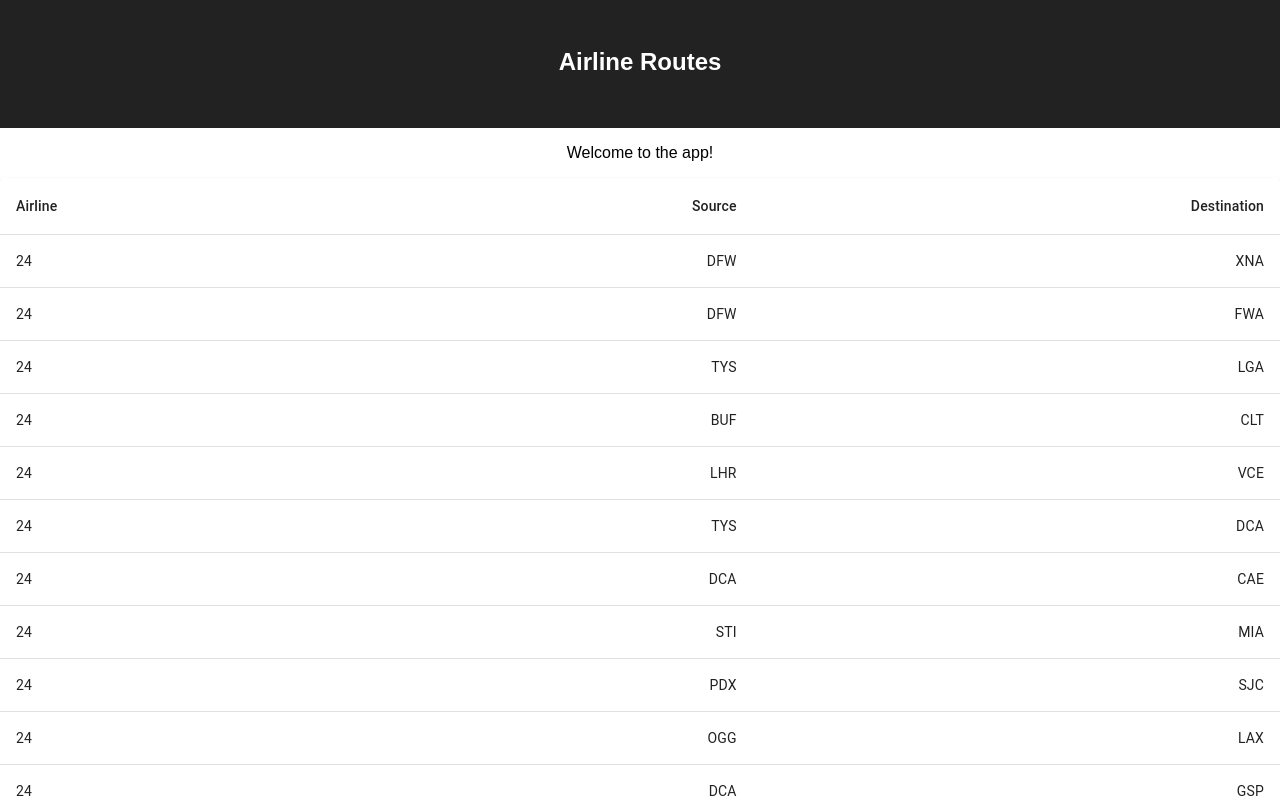
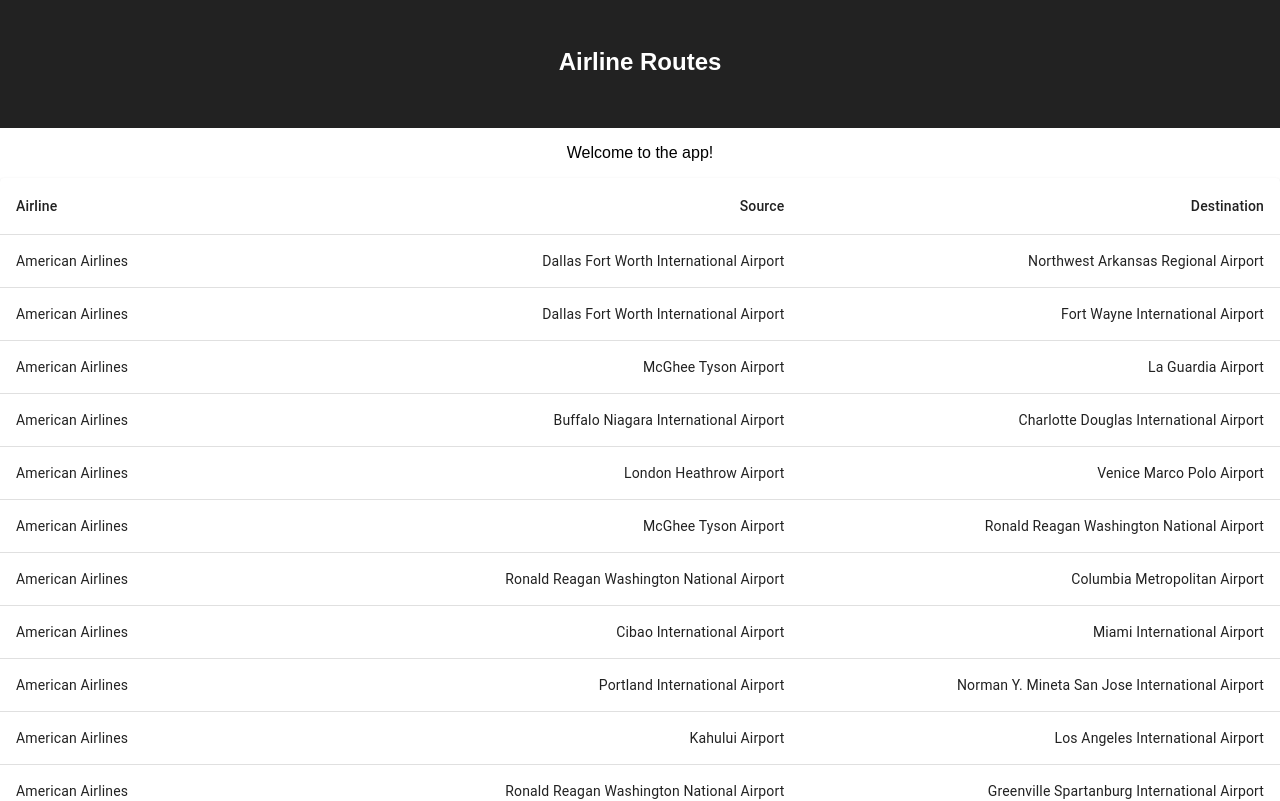
Before and after one commit to trent-cooper/airlines-map, a React (Create React App) app: page / in a window 1280 px wide. Shown: the top 801 px of the page. Built offline with nearby package versions, Linux system fonts and the light colour scheme.

Commit message:
Updated table to display human friendly values

```diff
--- a/src/App.js
+++ b/src/App.js
@@ -1,4 +1,4 @@
-import React, { Component } from 'react';
+import React from 'react';
 import './App.css';
 import data from './data'
 import { makeStyles } from '@material-ui/styles';
@@ -18,6 +18,8 @@
   },
 });
 
+const { routes, getAirlineById, getAirportByCode } = data
+
 const DataTable = ({ routes }) => {
   const classes = useStyles()
 
@@ -34,9 +36,9 @@
       <TableBody>
         {routes.map(route => (
           <TableRow key={route.airline + route.src + route.dest}>
-            <TableCell>{route.airline}</TableCell>
-            <TableCell align="right">{route.src}</TableCell>
-            <TableCell align="right">{route.dest}</TableCell>
+            <TableCell>{getAirlineById(route.airline)}</TableCell>
+            <TableCell align="right">{getAirportByCode(route.src)}</TableCell>
+            <TableCell align="right">{getAirportByCode(route.dest)}</TableCell>
           </TableRow>
         ))}
       </TableBody>
@@ -54,7 +56,7 @@
     <p>
       Welcome to the app!
     </p>
-    <DataTable routes={data.routes}/>
+    <DataTable routes={routes}/>
   </section>
 </div>
 )
--- a/src/data.js
+++ b/src/data.js
@@ -1,3 +1,13 @@
+const getAirlineById = (id) => {
+  const airline = airlines.find(airline => airline.id === id)
+  return airline.name
+}
+
+const getAirportByCode = (code) => {
+  const airport = airports.find(airport => airport.code === code)
+  return airport.name
+}
+
 const routes = [
   {"airline":24,"src":"DFW","dest":"XNA"},
   {"airline":24,"src":"DFW","dest":"FWA"},
@@ -1395,4 +1405,4 @@
 
 ];
 
-export default {routes, airlines, airports};
+export default {routes, airlines, airports, getAirlineById, getAirportByCode};
```
